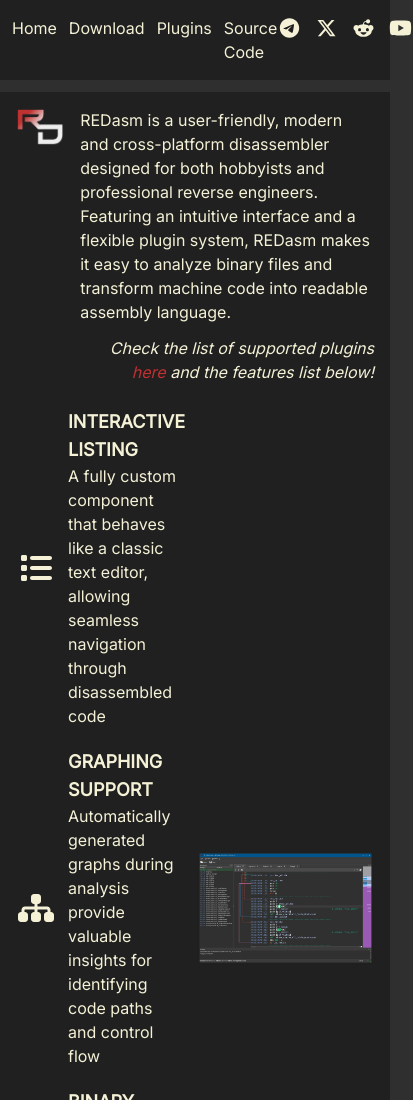
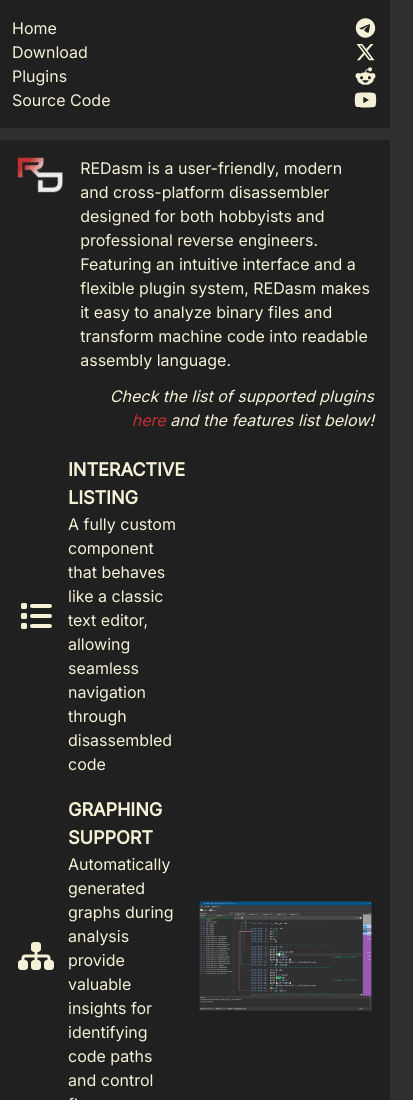
Before and after one commit to REDasmOrg/redasm.dev, a website built with Vite: page index.html in a window 390 px wide. Shown: the top 1100 px of the page, 413 px wide, since content can reach past the window. Built offline with nearby package versions, Linux system fonts and the light colour scheme; no server answers.

Commit message:
feat: improved layout

```diff
--- a/index.html
+++ b/index.html
@@ -27,10 +27,10 @@
     <title>REDasm</title>
 </head>
 
-<body class="text-foreground bg-background">
+<body class="min-h-screen flex flex-col text-foreground bg-background">
     <header class="bg-background-alt container mx-auto">
         <nav class="flex justify-between py-4 px-3">
-            <ul class="flex gap-x-3">
+            <ul class="flex flex-col md:flex-row gap-x-3">
                 <li>
                     <a data-default data-navigation href="/">Home</a>
                 </li>
@@ -44,7 +44,7 @@
                     <a data-default target="_blank" href="https://github.com/REDasmOrg">Source Code</a>
                 </li>
             </ul>
-            <ul class="flex gap-x-3">
+            <ul class="flex flex-col md:flex-row gap-x-3">
                 <li>
                     <a data-default href="https://t.me/REDasmDisassembler">
                         <i class="fab fa-telegram fa-fw fa-lg" aria-label="Telegram"></i>
@@ -68,13 +68,13 @@
             </ul>
         </nav>
     </header>
-    <div class="container bg-background-alt my-3 mx-auto">
+    <div class="flex-1 container bg-background-alt my-3 mx-auto">
         <main class="p-4">
 
         </main>
     </div>
     <footer class="text-center container mx-auto pb-3">
-        <div class="flex justify-around pt-2 pb-5">
+        <div class="flex flex-col md:flex-row gap-y-4 justify-around pt-2 pb-5">
             <section class="basis-1/3">
                 <h2 class="font-bold">LICENSE</h2>
                 <p class="text-sm">
```
